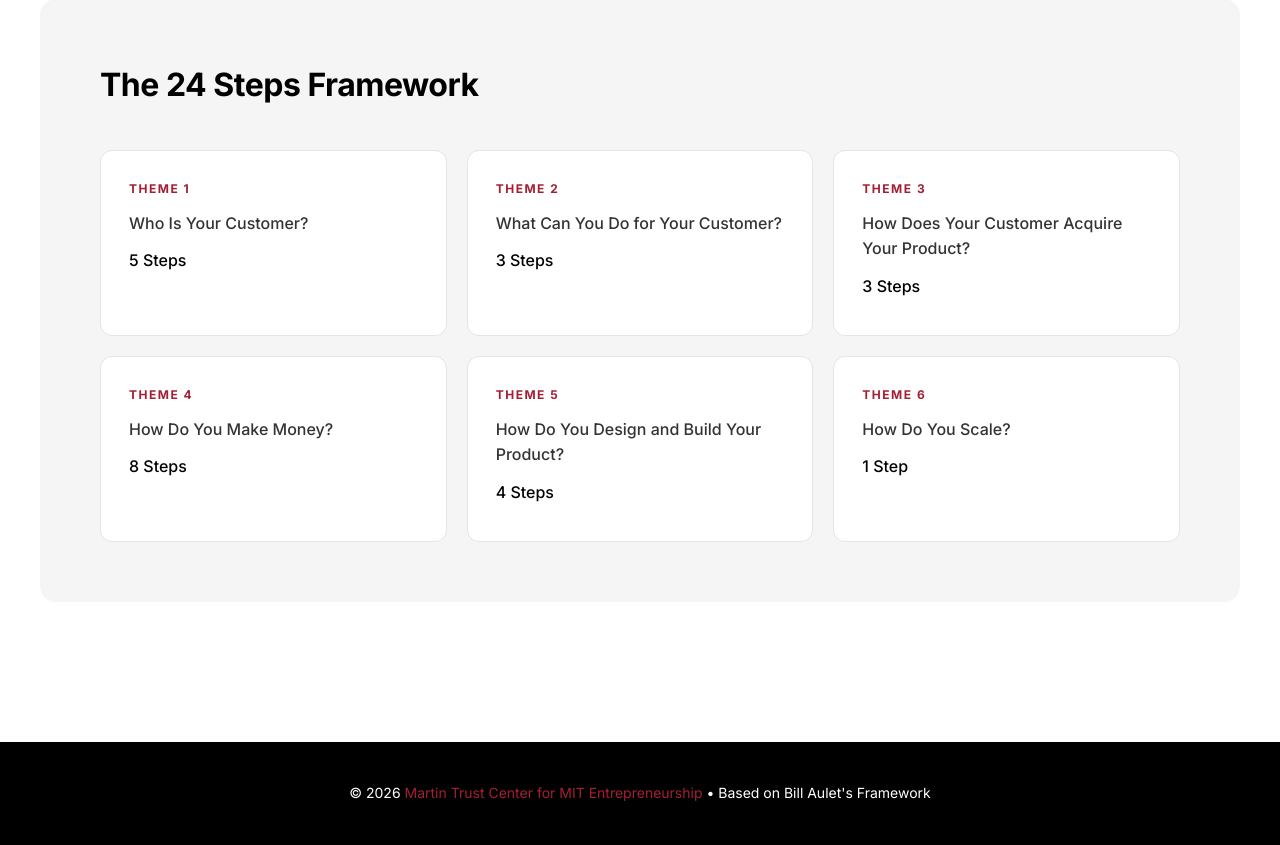
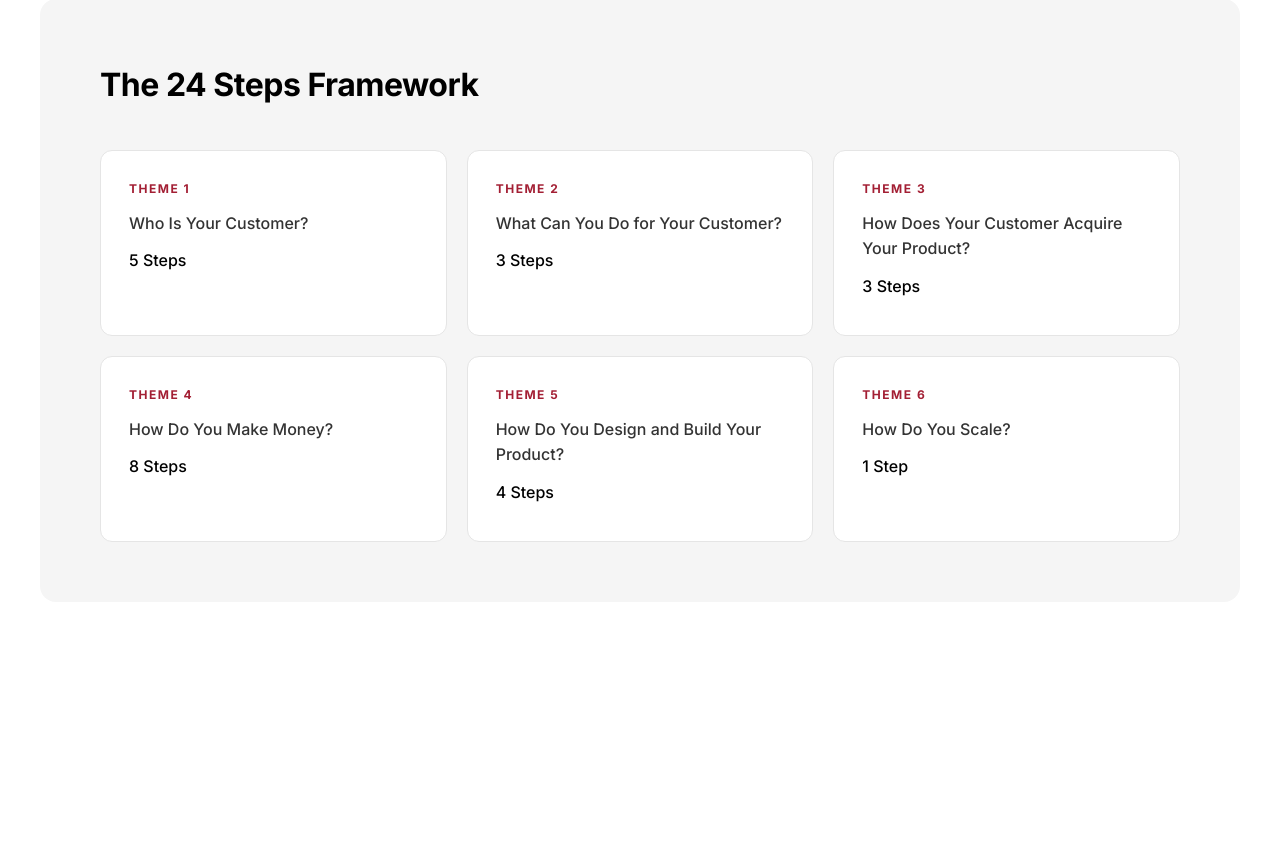
Before and after one commit to dgurzick/Disc_Entr, a Django app: page /companies/ in a window 1280 px wide. Shown: the part 856-1701 px from the top of the page. After the commit the page ends 1398 px from the top, so only its background shows below. Run offline with Django 4.2, Linux system fonts and the light colour scheme; data that the repository does not hold is empty.

Commit message:
Remove footer

```diff
--- a/disc_entr_project/templates/base.html
+++ b/disc_entr_project/templates/base.html
@@ -30,10 +30,6 @@
         {% block content %}{% endblock %}
     </main>
 
-    <footer class="footer">
-        <p>&copy; 2026 <a href="https://entrepreneurship.mit.edu/" target="_blank">Martin Trust Center for MIT Entrepreneurship</a> • Based on Bill Aulet's Framework</p>
-    </footer>
-
     <script src="{% static 'js/main.js' %}"></script>
 </body>
 </html>
```
